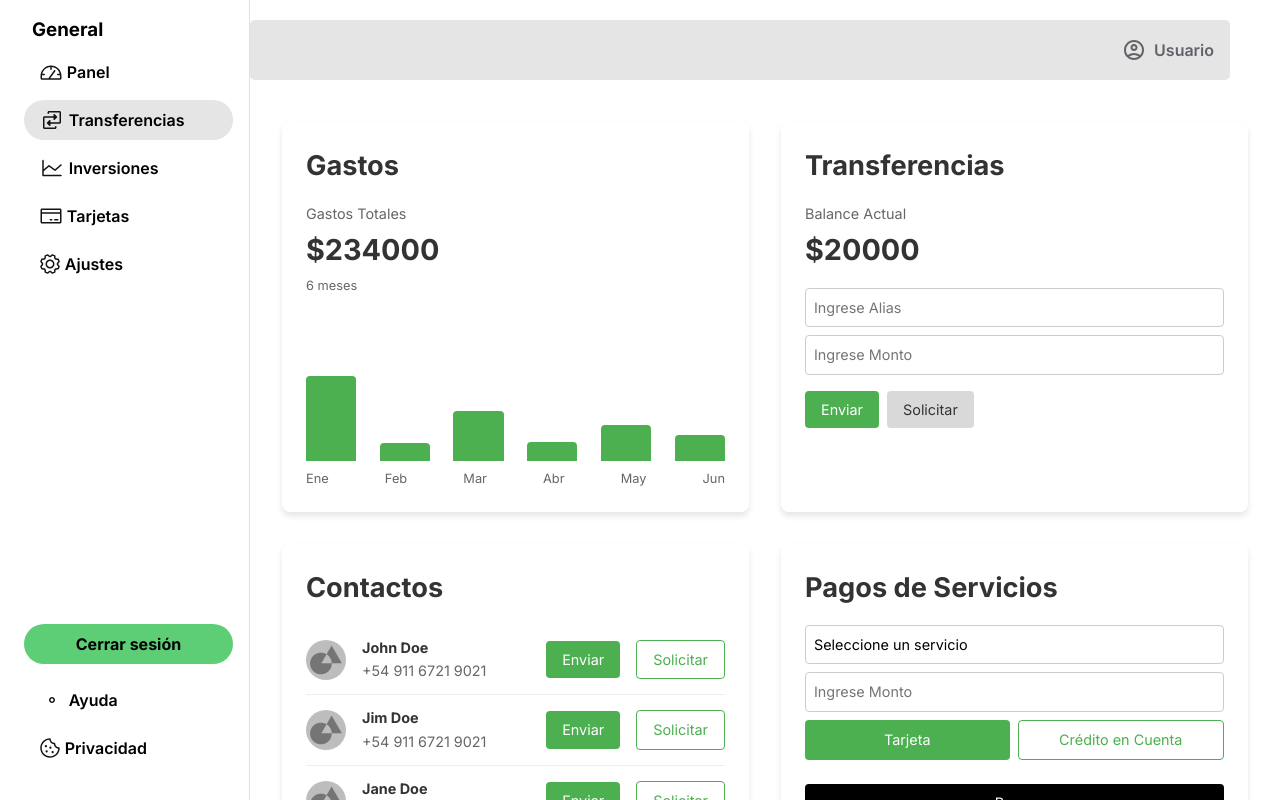
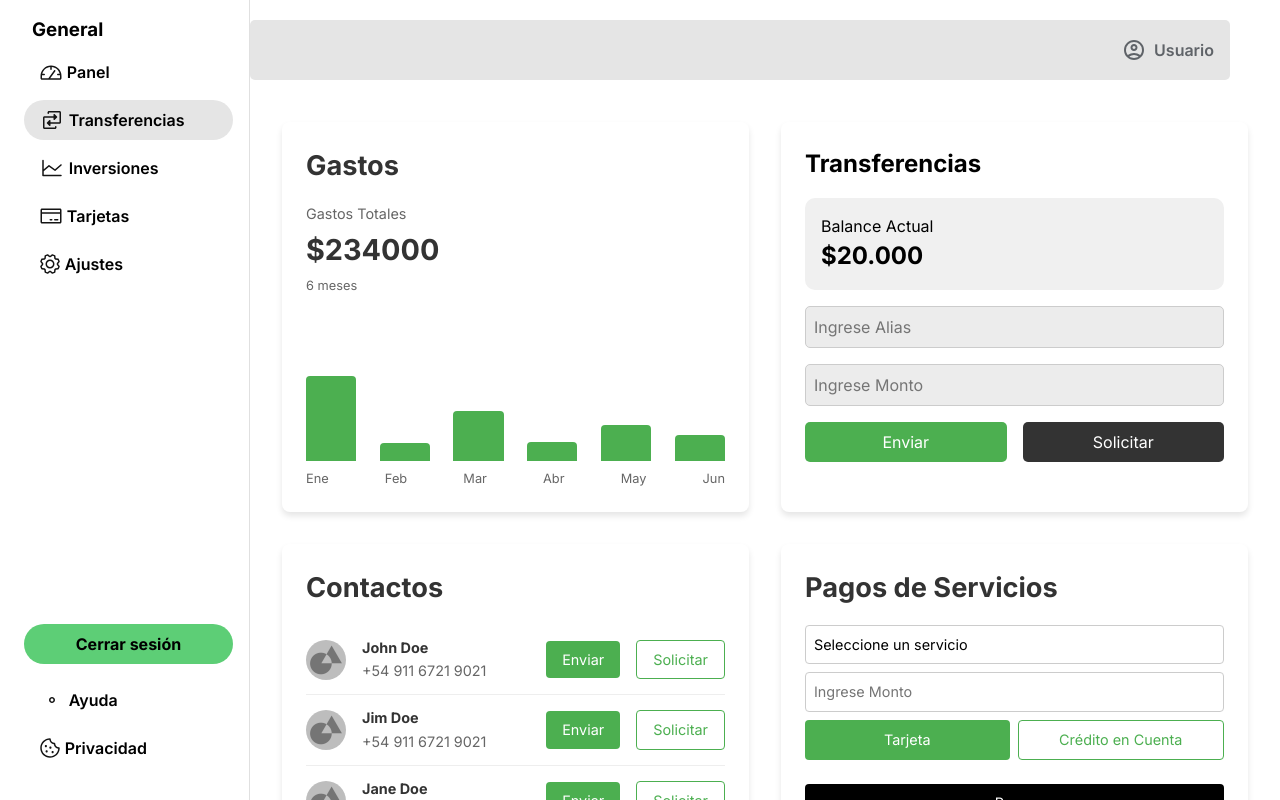
Before and after one commit to Josefinamrm/Billetera_Virtual_Web, a Vue app: page /user/transferencia in a window 1280 px wide. Built offline with nearby package versions, Linux system fonts and the light colour scheme.

Commit message:
new transfer component

```diff
--- a/src/components/panelPage/HomePage.vue
+++ b/src/components/panelPage/HomePage.vue
@@ -31,19 +31,7 @@
             <div class="card-name">JUNIOR RAMBAU</div>
           </div>
         </div>
-        <div class="transfers-section">
-          <h2>Transferencias</h2>
-          <div class="balance">
-            <div>Balance Actual</div>
-            <div class="balance-amount">$20.000</div>
-          </div>
-          <input type="text" placeholder="Ingrese Alias" class="transfer-input">
-          <input type="text" placeholder="Ingrese Monto" class="transfer-input">
-          <div class="transfer-buttons">
-            <button @click="initiateTransfer" class="send-btn">Enviar</button>
-            <button @click="initiateTransfer" class="request-btn">Solicitar</button>
-          </div>
-        </div>
+        <transfer-component/>
       </div>
     </div>
     <ConfirmTransferPopup ref="confirmPopup" />
@@ -54,11 +42,10 @@
 import { ref } from 'vue'
 import ConfirmTransferPopup from '../confirmTransferPopup.vue'
 import AddCardBtn from '@/components/addCardBtn.vue'
+import TransferComponent from '@/components/transferComponent.vue'
 const confirmPopup = ref(null)
 
-const initiateTransfer = () => {
-  confirmPopup.value.showPopup()
-}
+
 
 const transactionGroups = ref([
   {
@@ -123,10 +110,6 @@ const transactionGroups = ref([
   overflow-y: auto;
 }
 
-h2 {
-  font-size: 1.5rem;
-  margin-bottom: 1rem;
-}
 
 h3 {
   font-size: 1.2rem;
@@ -199,50 +182,6 @@ h3 {
   font-size: 0.9rem;
 }
 
-.balance {
-  background-color: #f0f0f0;
-  padding: 1rem;
-  border-radius: 10px;
-  margin-bottom: 1rem;
-}
-
-.balance-amount {
-  font-size: 1.5rem;
-  font-weight: bold;
-}
-
-.transfer-input {
-  width: 100%;
-  padding: 0.5rem;
-  margin-bottom: 1rem;
-  border: 1px solid #ccc;
-  border-radius: 5px;
-  background-color: #ECECEC;
-}
-
-.transfer-buttons {
-  display: flex;
-  gap: 1rem;
-}
-
-.send-btn, .request-btn {
-  flex: 1;
-  padding: 0.5rem;
-  border: none;
-  border-radius: 5px;
-  cursor: pointer;
-}
-
-.send-btn {
-  background-color: #4CAF50;
-  color: white;
-}
-
-.request-btn {
-  background-color: #333;
-  color: white;
-}
-
 @media (max-width: 1024px) {
   .financial-dashboard {
     flex-direction: column;
--- /dev/null
+++ b/src/components/transferComponent.vue
@@ -0,0 +1,72 @@
+<script setup>
+import { ref } from 'vue';
+import Transferpopup from './confirmTransferPopup.vue';
+const confirmPopup = ref(null);
+
+const initiateTransfer = () => {
+  confirmPopup.value.showPopup()
+}
+</script>
+
+<template>
+  <div class="transfers-section">
+    <h2>Transferencias</h2>
+    <div class="balance">
+      <div>Balance Actual</div>
+      <div class="balance-amount">$20.000</div>
+    </div>
+    <input type="text" placeholder="Ingrese Alias" class="transfer-input">
+    <input type="text" placeholder="Ingrese Monto" class="transfer-input">
+    <div class="transfer-buttons">
+      <button @click="initiateTransfer" class="send-btn">Enviar</button>
+      <button @click="initiateTransfer" class="request-btn">Solicitar</button>
+    </div>
+    <Transferpopup ref="confirmPopup" />
+  </div>
+</template>
+
+<style scoped>
+h2 {
+  font-size: 1.5rem;
+  margin-bottom: 1rem;
+}
+.balance {
+  background-color: #f0f0f0;
+  padding: 1rem;
+  border-radius: 10px;
+  margin-bottom: 1rem;
+}
+.balance-amount {
+  font-size: 1.5rem;
+  font-weight: bold;
+}
+.transfer-input {
+  width: 100%;
+  padding: 0.5rem;
+  margin-bottom: 1rem;
+  border: 1px solid #ccc;
+  border-radius: 5px;
+  background-color: #ECECEC;
+}
+.transfer-buttons {
+  display: flex;
+  gap: 1rem;
+}
+.send-btn, .request-btn {
+  flex: 1;
+  padding: 0.5rem;
+  border: none;
+  border-radius: 5px;
+  cursor: pointer;
+}
+
+.send-btn {
+  background-color: #4CAF50;
+  color: white;
+}
+
+.request-btn {
+  background-color: #333;
+  color: white;
+}
+</style>
--- a/src/components/transferPage/transferPage.vue
+++ b/src/components/transferPage/transferPage.vue
@@ -40,19 +40,7 @@
     </div>
     <div class="right-column">
       <div class="transfers">
-        <h2>Transferencias</h2>
-        <div class="balance-section">
-          <p class="label">Balance Actual</p>
-          <p class="amount">${{ currentBalance }}</p>
-        </div>
-        <form @submit.prevent="submitTransfer">
-          <input v-model="transferAlias" type="text" placeholder="Ingrese Alias" />
-          <input v-model="transferAmount" type="number" placeholder="Ingrese Monto" />
-          <div class="form-buttons">
-            <button type="submit" class="btn btn-primary">Enviar</button>
-            <button type="button" class="btn btn-secondary">Solicitar</button>
-          </div>
-        </form>
+        <transfer-component/>
       </div>
       <div class="payments">
         <h2>Pagos de Servicios</h2>
@@ -81,6 +69,7 @@
 
 <script setup>
 import { ref, reactive, computed } from 'vue'
+import TransferComponent from '@/components/transferComponent.vue'
 
 const expenses = reactive({
   Ene: 85000,
@@ -126,9 +115,6 @@ const totalExpenses = computed(() => {
   return Object.values(expenses).reduce((acc, expense) => acc + expense, 0)
 })
 
-const currentBalance = computed(() => {
-  return 20000
-})
 
 // New code for payments
 const selectedService = ref('')
```
